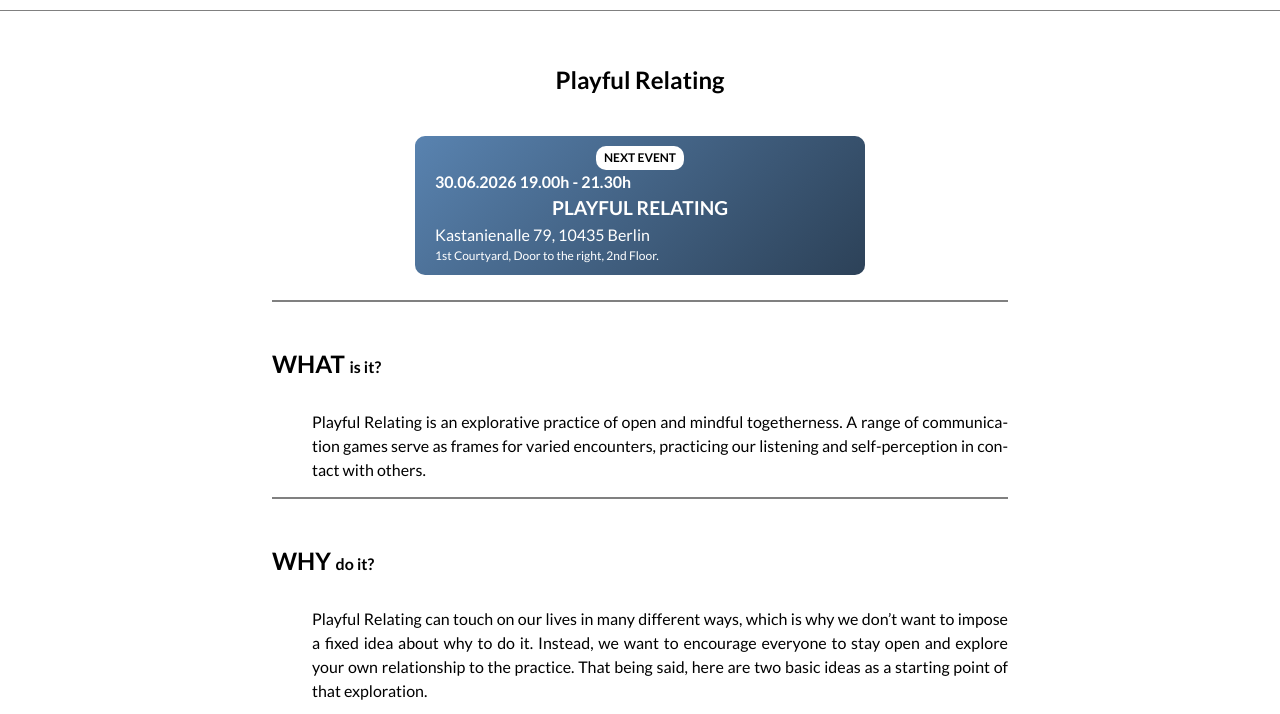
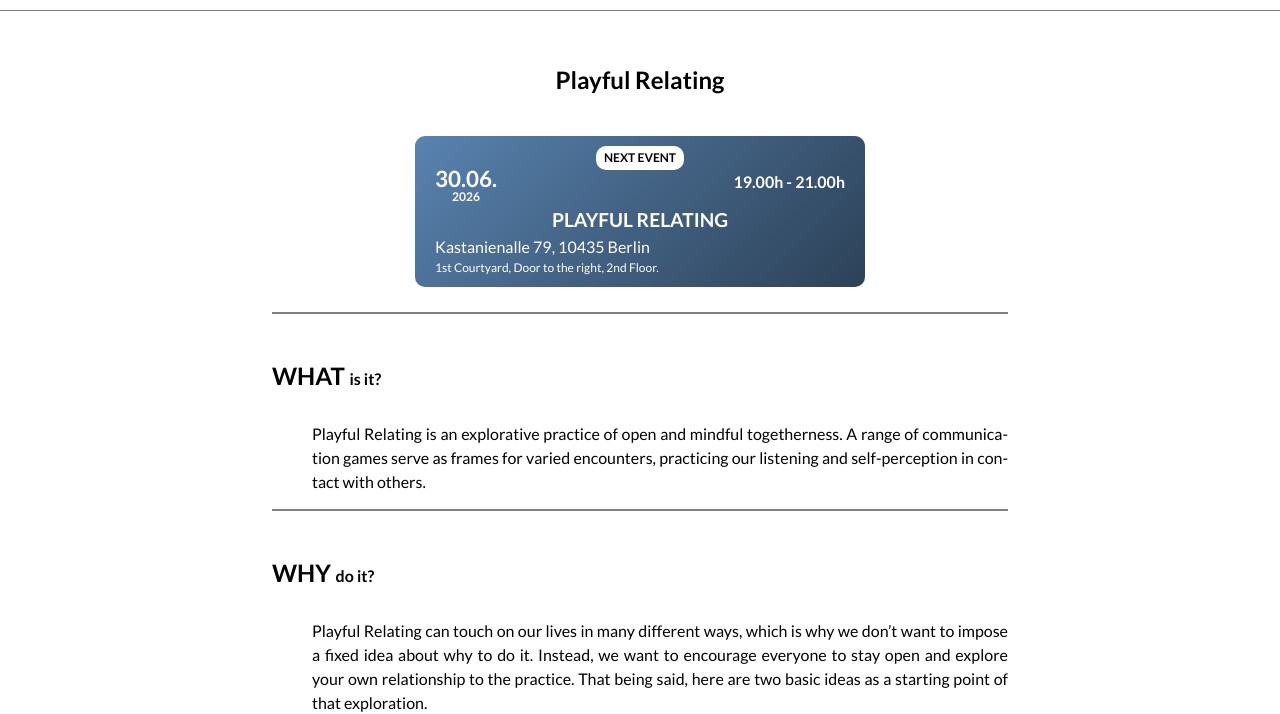
Before and after one commit to BardeMantel/playful-relating, a website: page home.html in a window 1280 px wide. Shown: the part 111-825 px from the top of the page. Drawn offline with Linux system fonts and the light colour scheme.

Commit message:
Update home.html

```diff
--- a/home.html
+++ b/home.html
@@ -61,11 +61,17 @@
       <div class="eventbox playful">
         <div class="unskew">
           <div class="nexteventbadge">NEXT EVENT</div>
-          <p class="eventtime">
-            <b>30.06.2026</b>
-            <b>19.00h - 21.30h</b>
-          </p>
-          <p class="eventname">PLAYFUL RELATING</p>
+          <div class="eventbar">
+            <div class="eventdate">
+              30.06.
+              <p class="small" style="text-align: center;">2026</p>
+            </div>
+            <div class="eventtime">
+              19.00h - 21.00h
+            </div>
+          </div>
+
+          <div class="eventname">PLAYFUL RELATING</div>
           <p>Kastanienalle 79, 10435 Berlin</p>
           <p class="small">1st Courtyard, Door to the right, 2nd Floor.</p>
         </div>
```
